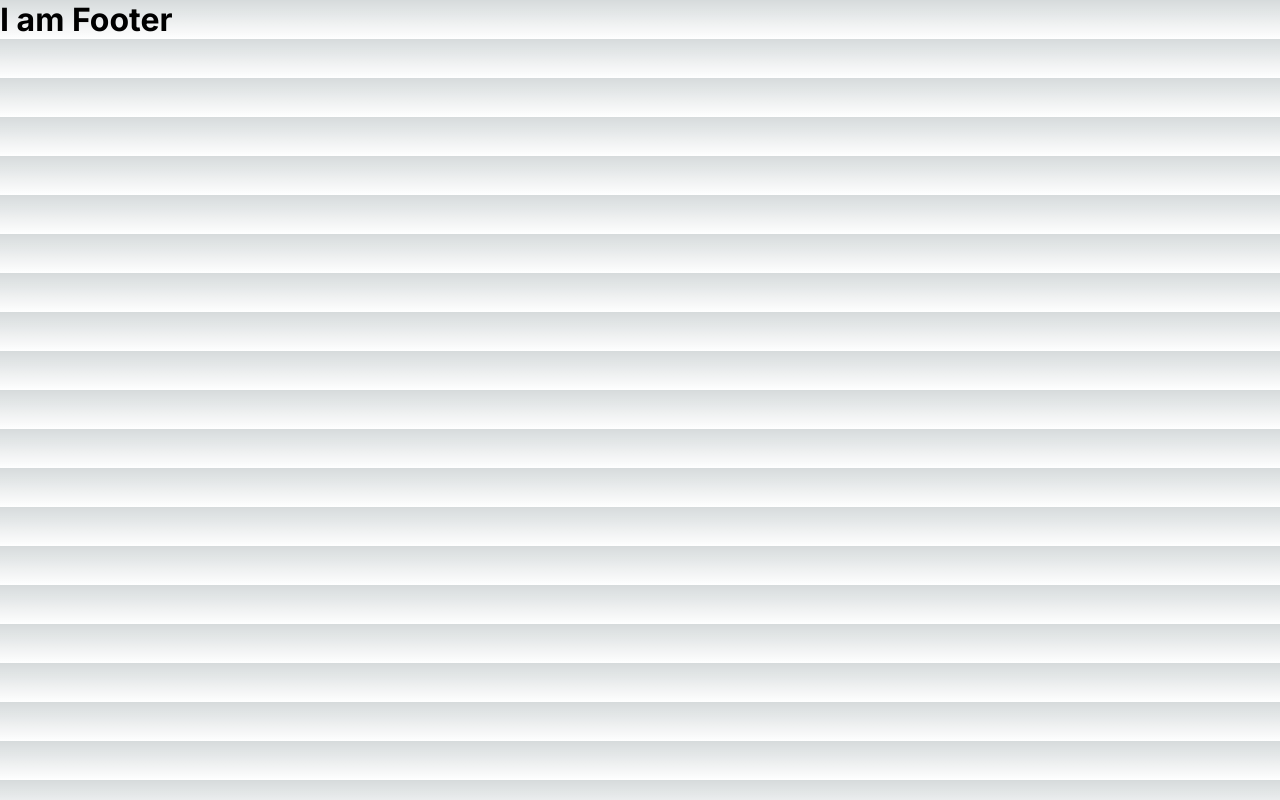
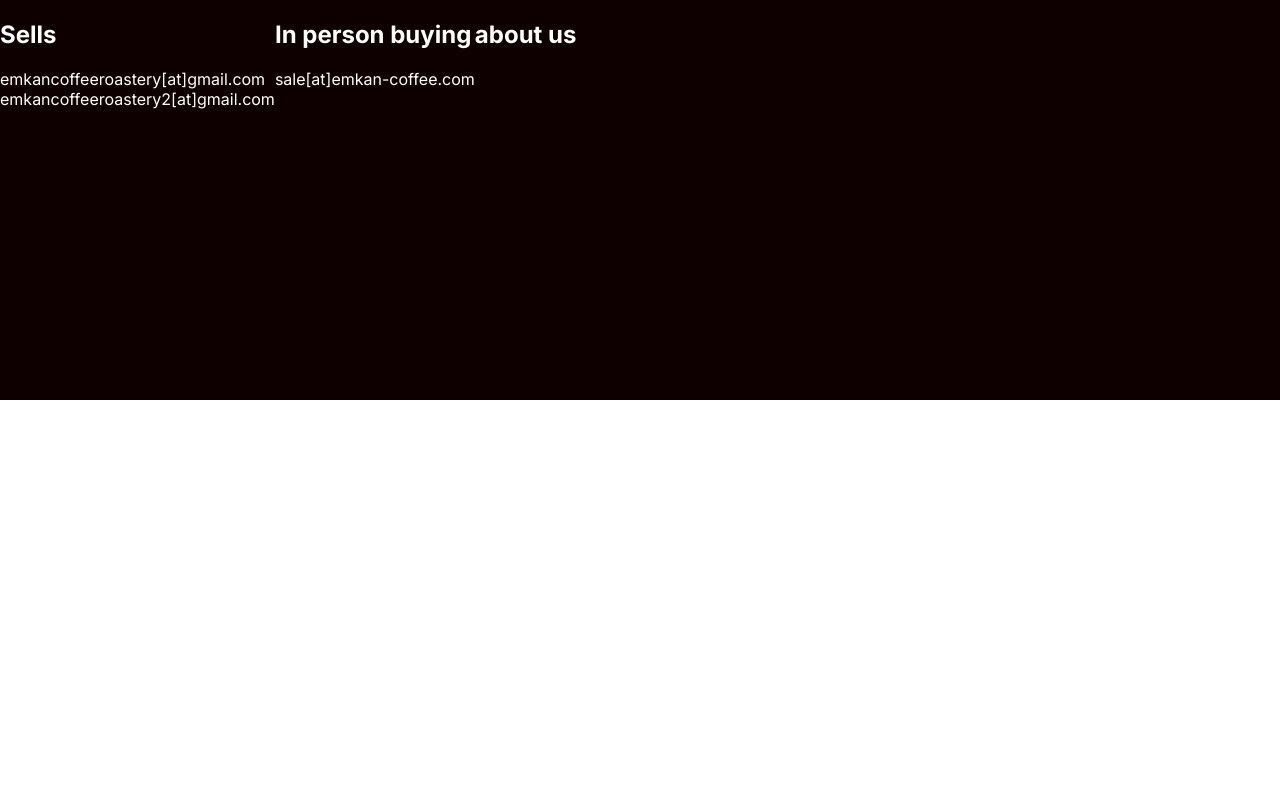
Before and after one commit to arminyahya/coffee-store, a Next.js app: page / in a window 1280 px wide. Built offline with nearby package versions, Linux system fonts and the light colour scheme.

Commit message:
Footer added to project

```diff
--- a/src/app/_Components/footer.tsx
+++ b/src/app/_Components/footer.tsx
@@ -1,5 +1,27 @@
 export default function Footer({}) {
     return (
-        <h1>I am Footer</h1>
+        <div className="footer">
+            <div className="footer_inner">
+                <div
+                    className="footer_item"
+                >
+                    <h2>Sells</h2>
+                    <div>emkancoffeeroastery[at]gmail.com</div>
+                    <div>emkancoffeeroastery2[at]gmail.com</div>
+                </div>
+                <div
+                    className="footer_item"
+                >
+                    <h2>In person buying</h2>
+                    <div>sale[at]emkan-coffee.com</div>
+                </div>
+                <div
+                    className="footer_item"
+                >
+                    <h2>about us</h2>
+                </div>
+
+            </div>
+        </div>
     )
 }
--- a/src/app/globals.css
+++ b/src/app/globals.css
@@ -1,107 +1,23 @@
-:root {
-  --max-width: 1100px;
-  --border-radius: 12px;
-  --font-mono: ui-monospace, Menlo, Monaco, "Cascadia Mono", "Segoe UI Mono",
-    "Roboto Mono", "Oxygen Mono", "Ubuntu Monospace", "Source Code Pro",
-    "Fira Mono", "Droid Sans Mono", "Courier New", monospace;
-
-  --foreground-rgb: 0, 0, 0;
-  --background-start-rgb: 214, 219, 220;
-  --background-end-rgb: 255, 255, 255;
-
-  --primary-glow: conic-gradient(
-    from 180deg at 50% 50%,
-    #16abff33 0deg,
-    #0885ff33 55deg,
-    #54d6ff33 120deg,
-    #0071ff33 160deg,
-    transparent 360deg
-  );
-  --secondary-glow: radial-gradient(
-    rgba(255, 255, 255, 1),
-    rgba(255, 255, 255, 0)
-  );
-
-  --tile-start-rgb: 239, 245, 249;
-  --tile-end-rgb: 228, 232, 233;
-  --tile-border: conic-gradient(
-    #00000080,
-    #00000040,
-    #00000030,
-    #00000020,
-    #00000010,
-    #00000010,
-    #00000080
-  );
-
-  --callout-rgb: 238, 240, 241;
-  --callout-border-rgb: 172, 175, 176;
-  --card-rgb: 180, 185, 188;
-  --card-border-rgb: 131, 134, 135;
-}
-
-@media (prefers-color-scheme: dark) {
-  :root {
-    --foreground-rgb: 255, 255, 255;
-    --background-start-rgb: 0, 0, 0;
-    --background-end-rgb: 0, 0, 0;
-
-    --primary-glow: radial-gradient(rgba(1, 65, 255, 0.4), rgba(1, 65, 255, 0));
-    --secondary-glow: linear-gradient(
-      to bottom right,
-      rgba(1, 65, 255, 0),
-      rgba(1, 65, 255, 0),
-      rgba(1, 65, 255, 0.3)
-    );
-
-    --tile-start-rgb: 2, 13, 46;
-    --tile-end-rgb: 2, 5, 19;
-    --tile-border: conic-gradient(
-      #ffffff80,
-      #ffffff40,
-      #ffffff30,
-      #ffffff20,
-      #ffffff10,
-      #ffffff10,
-      #ffffff80
-    );
-
-    --callout-rgb: 20, 20, 20;
-    --callout-border-rgb: 108, 108, 108;
-    --card-rgb: 100, 100, 100;
-    --card-border-rgb: 200, 200, 200;
-  }
-}
-
-* {
-  box-sizing: border-box;
-  padding: 0;
+html, body {
   margin: 0;
 }
 
-html,
-body {
-  max-width: 100vw;
-  overflow-x: hidden;
+.root {
+  display: flex;
+  flex-direction: column;
 }
 
-body {
-  color: rgb(var(--foreground-rgb));
-  background: linear-gradient(
-      to bottom,
-      transparent,
-      rgb(var(--background-end-rgb))
-    )
-    rgb(var(--background-start-rgb));
+.footer {
+  height: 400px;
+  color: #fff;
+  background-color: #0f0000;
 }
 
-a {
-  color: inherit;
-  text-decoration: none;
+.footer_inner {
+  display: flex;
+  flex-wrap: wrap;
 }
 
-@media (prefers-color-scheme: dark) {
-  html {
-    color-scheme: dark;
-  }
+.footer_item {
+
 }
--- a/src/app/page.tsx
+++ b/src/app/page.tsx
@@ -4,7 +4,7 @@
 
 export default function Home() {
   return (
-    <div>
+    <div className="root">
       <Footer />
     </div>
   );
```
Also changed, not shown: src/app/page.module.css (deleted, +0 -230 lines).
